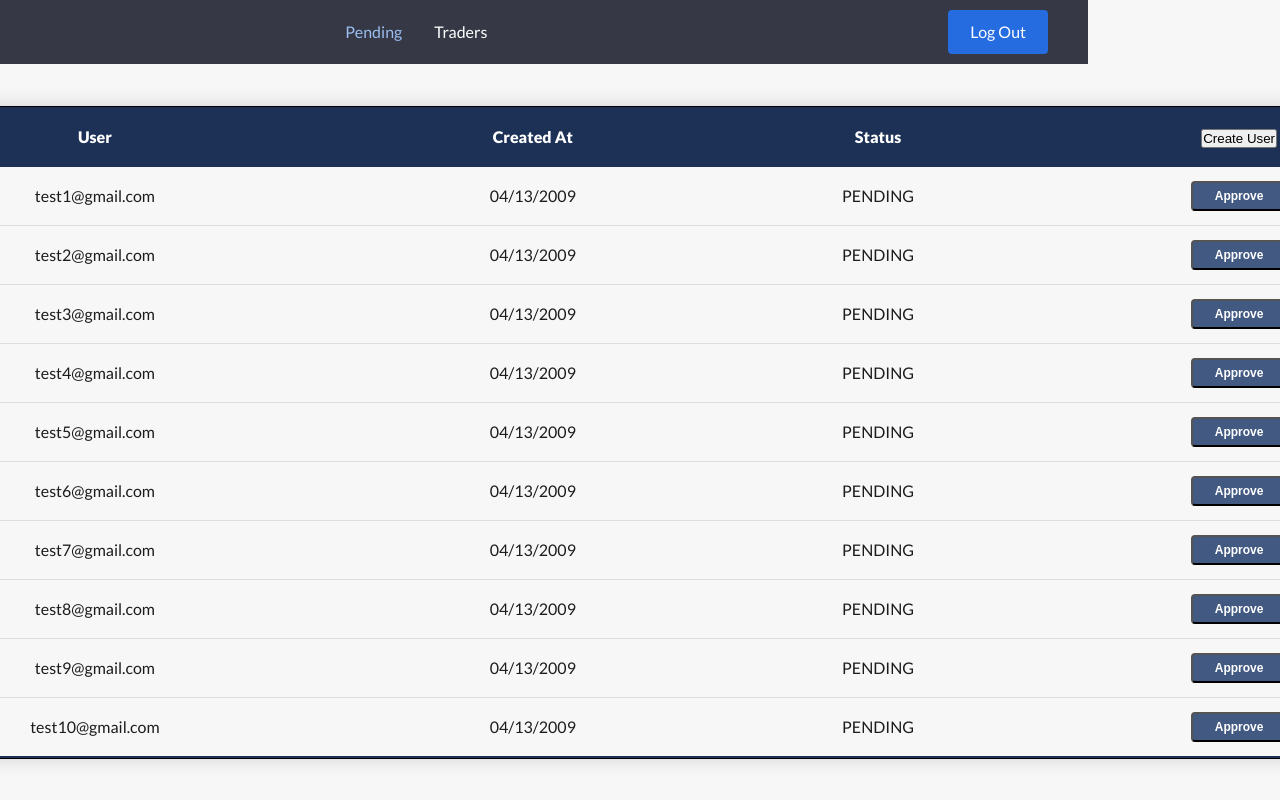
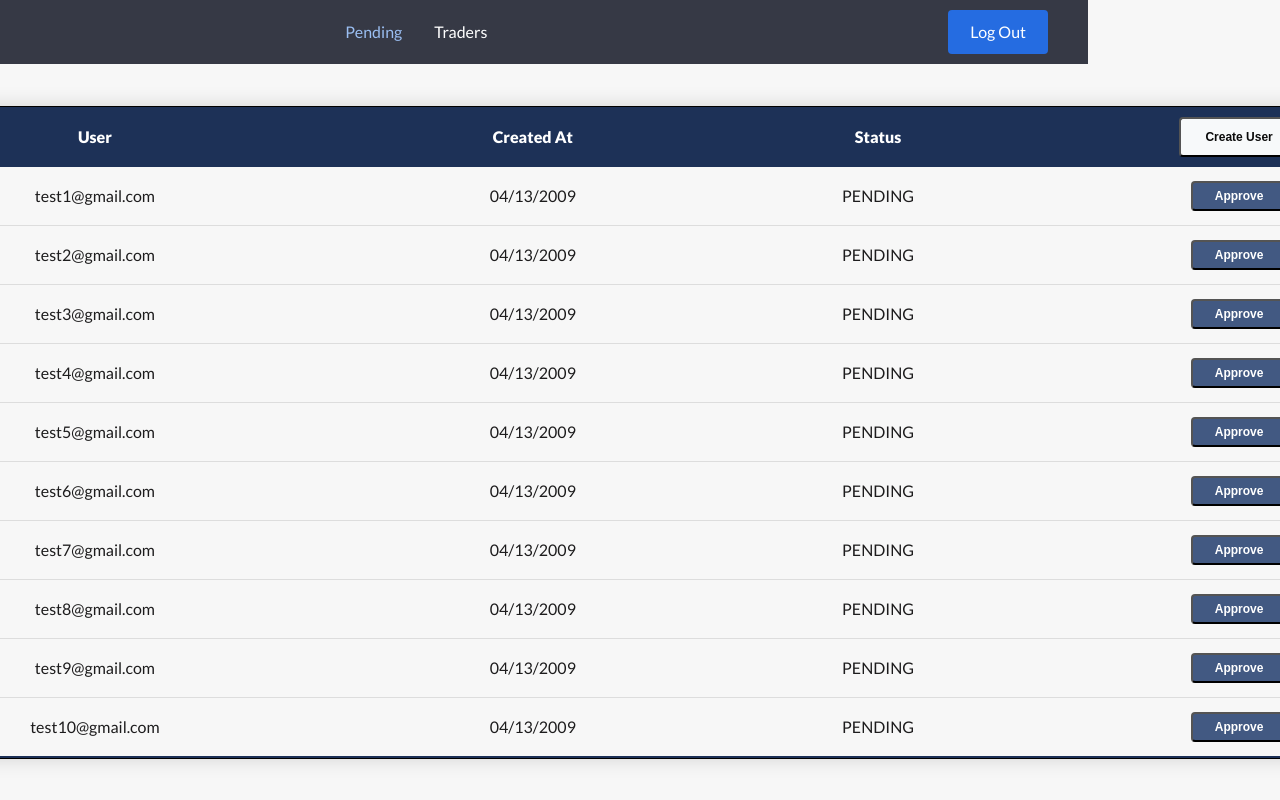
Before and after one commit to macarron001/react-stock-trading, a React (Create React App) app: page /pending in a window 1280 px wide. Shown: the top 800 px of the page. Built offline with nearby package versions, Linux system fonts and the light colour scheme.

Commit message:
added table key

```diff
--- a/src/components/Register.jsx
+++ b/src/components/Register.jsx
@@ -68,10 +68,6 @@ const Register = () => {
         <div className="sub-header-register">
           <h1>Let's set you up with an account first!</h1>
           <div>
-            {/* <p>
-              We suggest using the{" "}
-              <strong>email address you use at work.</strong>
-            </p> */}
           </div>
         </div>
         <div className="form-container-register">
--- a/src/components/admin/Traders.jsx
+++ b/src/components/admin/Traders.jsx
@@ -0,0 +1,9 @@
+import React from 'react'
+
+const Traders = () => {
+  return (
+    <div>Traders</div>
+  )
+}
+
+export default Traders
--- a/src/components/table/Table.jsx
+++ b/src/components/table/Table.jsx
@@ -70,7 +70,6 @@ const Table = () => {
 
           <tbody className='stock-table-body'>
             {stocks !== "" && stocks.map((stock) => {
-              console.log(stock.symbol);
               return (
                 <Row key={stock.symbol} stock={stock} />
               )
--- a/src/components/trader/Portfolio.jsx
+++ b/src/components/trader/Portfolio.jsx
@@ -71,7 +71,7 @@ const Portfolio = () => {
               {stocks !== "" && stocks.map((stock) => {
                 console.log(stock.symbol);
                 return (
-                  <tr>
+                  <tr key={stock.symbol}>
                     <td>{stock.symbol}</td>
                     <td>{stock.company_name}</td>
                     <td>{stock.price}</td>
--- a/src/components/trader/Transactions.jsx
+++ b/src/components/trader/Transactions.jsx
@@ -95,7 +95,7 @@ const Transactions = () => {
               {transactions !== "" && transactions.map((transaction) => {
                 const total = (transaction.price) * (transaction.quantity)
                 return (
-                  <tr>
+                  <tr key={transaction.symbol}>
                     <td>{transaction.symbol}</td>
                     <td>{transaction.quantity}</td>
                     <td>₱ {transaction.price}</td>
--- a/src/index.css
+++ b/src/index.css
@@ -390,3 +390,23 @@ table .transaction-table-body tr:last-of-type{
   margin-left: 900px;
   cursor: pointer;
 }
+
+.btn-create-user{
+  color: rgb(11, 11, 11);
+  background-color: rgb(247, 249, 250);
+  border-radius: 4px;
+  font-size: 12px;
+  font-weight: 600;
+  height: 40px;
+  min-width: 120px;
+  cursor: pointer;
+}
+
+.horizontal-ruler {
+  height: 1px;
+  width: 445px;
+  border: none;
+  border-top: 1px solid #ddd;
+  clear: both;
+  margin-top: 50px;
+}
```
